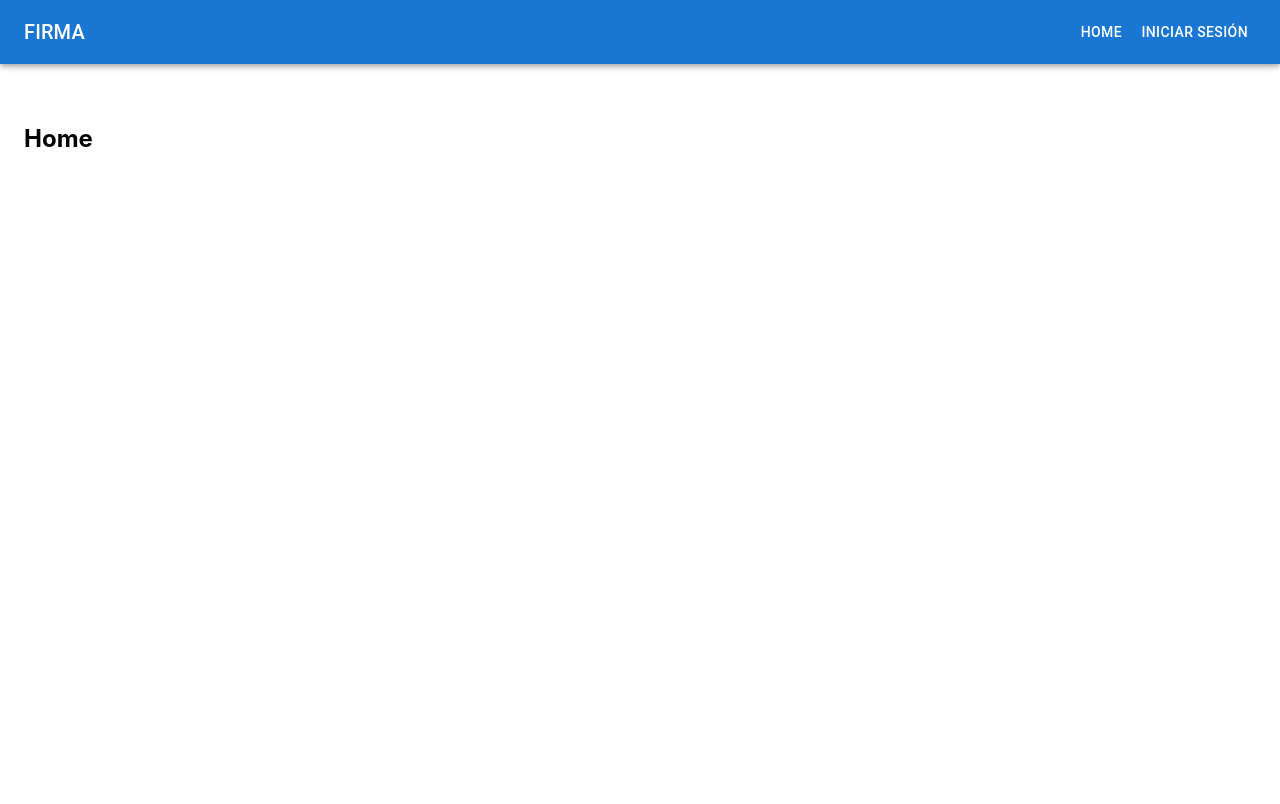
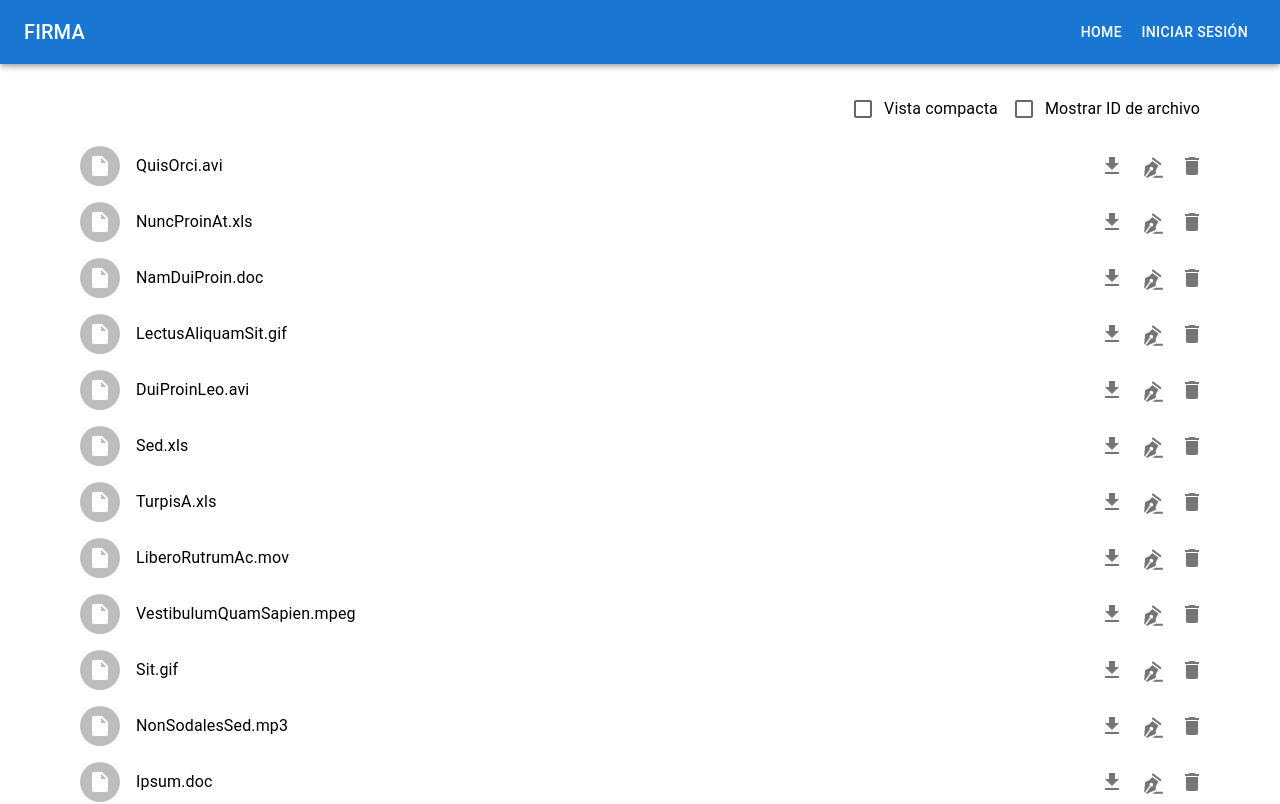
Before and after one commit to unal-swarch-2022i-1A/firma_wa, a React (Create React App) app: page / in a window 1280 px wide. Shown: the top 804 px of the page. Built offline with nearby package versions, Linux system fonts and the light colour scheme.

Commit message:
List mocj Docs

```diff
--- /dev/null
+++ b/src/assets/icons/SignIcon.tsx
@@ -0,0 +1,12 @@
+import * as React from 'react';
+import SvgIcon, { SvgIconProps } from '@mui/material/SvgIcon';
+
+function SignIcon(props: SvgIconProps) {
+    return (
+        <SvgIcon {...props} viewBox="-150 -150 1150 1150">
+            <g><path d="M836,373.3c-7.7,11.2-22.9,13.7-33.8,5.7L427.3,102.1c-10.9-8.1-13.5-23.8-5.8-34.9l32.2-46.8c7.7-11.2,22.9-13.7,33.8-5.7l374.9,276.9c10.9,8.1,13.5,23.8,5.8,34.9L836,373.3z" /><path d="M729.8,427.7c10-13.3,10.8-23.7-0.6-32.1L450.2,192.9c-16-13.1-26.4-10.7-33.5,4.9c0,0-55.6,144.2-292.1,212.7c-21.5,6.1-31.2,26.6-31.5,38.5L48.2,886.2c-0.3,11.9,6.3,26.6,14.6,32.8c8.3,6.2,20.8,3.5,27.8-5.9l215-291c11.1-13.6,12.3-18.7,7.4-38c0,0-12.7-50.9,9.8-81.7c29.2-39.9,84-47.7,122.5-17.5c38.5,30.2,46,87,16.9,126.9c-22.5,30.8-73.3,31.8-73.3,31.8c-18.6-0.9-23.7,3.7-33.5,17.5L141.3,950.9c-7,9.4-5.1,22.8,4.2,29.7l2.6,1.9c9.3,6.9,25.8,9.5,36.6,5.7l402.7-174.2c10.9-3.6,27.8-19.6,24.3-37.4C569.3,625.7,729.8,427.7,729.8,427.7z" /><path d="M951.8,957.3c0,23.7-7.9,32.7-28.8,32.7H455.5c-20.9,0-22.5-8.2-3.6-18.3l124.4-66.2c18.9-10.1,51.5-18.3,72.5-18.3h274.9c20.9,0,28.2,6.6,28.2,30.3V957.3L951.8,957.3z" /></g>
+        </SvgIcon>
+    );
+}
+
+export default SignIcon;
--- a/src/components/DrawerAppBar.tsx
+++ b/src/components/DrawerAppBar.tsx
@@ -125,7 +125,7 @@ export default function DrawerAppBar(props: Props) {
                     {drawerContent}
                 </Drawer>
             </Box>
-            <Box component="main" sx={{ p: 3 }}>
+            <Box component="main" sx={{ p: 3, width: 1 }}>
                 <Toolbar />
                 <Outlet />
             </Box>
--- a/src/views/Home.tsx
+++ b/src/views/Home.tsx
@@ -1,7 +1,9 @@
-export default function Home() {
+import ListDocs from './fragments/ListDocs';
+
+function Home() {
     return (
-        <main style={{ padding: "1rem 0" }}>
-            <h2>Home</h2>
-        </main>
+        <ListDocs />
     );
 }
+
+export default Home
--- /dev/null
+++ b/src/views/fragments/ListDocs.tsx
@@ -0,0 +1,224 @@
+import * as React from 'react';
+import { styled } from '@mui/material/styles';
+import Container from '@mui/material/Container';
+import Box from '@mui/material/Box';
+import List from '@mui/material/List';
+import ListItem from '@mui/material/ListItem';
+import ListItemAvatar from '@mui/material/ListItemAvatar';
+import ListItemIcon from '@mui/material/ListItemIcon';
+import ListItemText from '@mui/material/ListItemText';
+import Avatar from '@mui/material/Avatar';
+import IconButton from '@mui/material/IconButton';
+import FormGroup from '@mui/material/FormGroup';
+import FormControlLabel from '@mui/material/FormControlLabel';
+import Checkbox from '@mui/material/Checkbox';
+import Grid from '@mui/material/Grid';
+import Typography from '@mui/material/Typography';
+import FolderIcon from '@mui/icons-material/Folder';
+import DeleteIcon from '@mui/icons-material/Delete';
+import SignIcon from '../../assets/icons/SignIcon';
+import FileDownloadIcon from '@mui/icons-material/FileDownload';
+import InsertDriveFileIcon from '@mui/icons-material/InsertDriveFile';
+
+/**
+ * Lista de archivos generados con https://www.mockaroo.com/
+ */
+const files = [{
+    "id": 1,
+    "name": "QuisOrci.avi",
+    "path": "0x5f60d15965f1375b77b1abf5819b594e2fa92b2e",
+    "author": 1
+}, {
+    "id": 2,
+    "name": "NuncProinAt.xls",
+    "path": "0x9dd39918caad9d438d8fd053cc4282ca38a6bcc0",
+    "author": 1
+}, {
+    "id": 3,
+    "name": "NamDuiProin.doc",
+    "path": "0x553848c1d3f4bf5ae175e259829f5dfe908a34f1",
+    "author": 1
+}, {
+    "id": 4,
+    "name": "LectusAliquamSit.gif",
+    "path": "0x1a5cc95e492e4cbfc7a5ccc16205c8e4a9f93c59",
+    "author": 1
+}, {
+    "id": 5,
+    "name": "DuiProinLeo.avi",
+    "path": "0xae322cd2ced8ae0acb0f3b8aa4a73a6524afaa12",
+    "author": 1
+}, {
+    "id": 6,
+    "name": "Sed.xls",
+    "path": "0x03ff5c216da15a478caff2f9372716ce73b8c7ba",
+    "author": 1
+}, {
+    "id": 7,
+    "name": "TurpisA.xls",
+    "path": "0xa4fee0c26ecb17512ab1076497552edca6195c4b",
+    "author": 1
+}, {
+    "id": 8,
+    "name": "LiberoRutrumAc.mov",
+    "path": "0x7816b96e061cd8a6dd28ae3d811bb7ac0b080d55",
+    "author": 1
+}, {
+    "id": 9,
+    "name": "VestibulumQuamSapien.mpeg",
+    "path": "0x6bd41ff040f7bdad4354975aaccdc98a59ad391c",
+    "author": 1
+}, {
+    "id": 10,
+    "name": "Sit.gif",
+    "path": "0x0115321535693eb8f6301e72c42ffe877338ff01",
+    "author": 1
+}, {
+    "id": 11,
+    "name": "NonSodalesSed.mp3",
+    "path": "0x72e8c613602b738f8177fc7da1d98d23bb1f0f82",
+    "author": 1
+}, {
+    "id": 12,
+    "name": "Ipsum.doc",
+    "path": "0xac480ae27265f297d8d71156714b4c060cabdb0d",
+    "author": 1
+}, {
+    "id": 13,
+    "name": "SapienPlacerat.xls",
+    "path": "0xdc7d30c557911701762f43f0e9d910a4d3ede19f",
+    "author": 1
+}, {
+    "id": 14,
+    "name": "Nullam.jpeg",
+    "path": "0x564560c4652bbe5ec4702b107f57e9f5820c52f7",
+    "author": 1
+}, {
+    "id": 15,
+    "name": "SemSed.mov",
+    "path": "0x2850c36af139069463234352a69f04f2ff0eb460",
+    "author": 1
+}, {
+    "id": 16,
+    "name": "Cras.png",
+    "path": "0xa63071415a9ec715c5f1fdbb44b0496d2792306a",
+    "author": 1
+}, {
+    "id": 17,
+    "name": "Consequat.avi",
+    "path": "0x3fc151d4631766a9bb949d0b46005218b94ebd08",
+    "author": 1
+}, {
+    "id": 18,
+    "name": "PotentiCrasIn.avi",
+    "path": "0x2650bf26c6ac3811c9b5237384f0343176b8a39e",
+    "author": 1
+}, {
+    "id": 19,
+    "name": "Posuere.avi",
+    "path": "0xac7a6e42385fee69ea4533fca6ec6404cd198604",
+    "author": 1
+}, {
+    "id": 20,
+    "name": "Non.mp3",
+    "path": "0xecea95ba07023f9f598a1c8a795bf6c032c7b206",
+    "author": 1
+}];
+
+
+/**
+ * Genera los elementos ListItem para cada archivo
+ * TODO:
+ *  - Donwload action
+ *  - Sign action
+ *  - Delete action
+ *  - Upload action
+ * @param isFileIdShowed muestra o no muestra el texto secundario
+ * @returns ListItem[] devuelve elementos React tipo ListItem
+ */
+function generateListItems(isFileIdShowed: boolean) {
+    return files.map((file) =>
+        <ListItem
+            secondaryAction={
+                <Grid container spacing={1.5}>
+                    <Grid item>
+                        <IconButton edge="end" aria-label="descargar">
+                            <FileDownloadIcon />
+                        </IconButton>
+                    </Grid>
+                    <Grid item>
+                        <IconButton edge="end" aria-label="firmar">
+                            <SignIcon />
+                        </IconButton>
+                    </Grid>
+                    <Grid item>
+                        <IconButton edge="end" aria-label="eliminar">
+                            <DeleteIcon />
+                        </IconButton>
+                    </Grid>
+                </Grid>
+            }
+        >
+            <ListItemAvatar>
+                <Avatar>
+                    <InsertDriveFileIcon />
+                </Avatar>
+            </ListItemAvatar>
+            <ListItemText
+                primary={file.name}
+                secondary={isFileIdShowed ? file.path : null}
+            />
+        </ListItem>
+    );
+}
+
+const ListDocsTheme = styled('div')(({ theme }) => ({
+    backgroundColor: theme.palette.background.paper,
+}));
+
+export default function ListDocs() {
+    // States:
+    const [isCompact, setIsCompact] = React.useState(false);
+    const [isFileIdShowed, setIsFileIdShowed] = React.useState(false);
+
+    // React element:
+    return (
+        <Container>
+            <Box>
+                <Grid container justifyContent="flex-end">
+                    <Grid item>
+                        <FormGroup row sx={{ display: 'inline' }}>
+                            <FormControlLabel
+                                control={
+                                    <Checkbox
+                                        checked={isCompact}
+                                        onChange={(event) => setIsCompact(event.target.checked)}
+                                    />
+                                }
+                                label="Vista compacta"
+                            />
+                            <FormControlLabel
+                                control={
+                                    <Checkbox
+                                        checked={isFileIdShowed}
+                                        onChange={(event) => setIsFileIdShowed(event.target.checked)}
+                                    />
+                                }
+                                label="Mostrar ID de archivo"
+                            />
+                        </FormGroup>
+                    </Grid>
+                </Grid>
+                <Grid container spacing={2}>
+                    <Grid item md={true}>
+                        <ListDocsTheme>
+                            <List dense={isCompact}>
+                                {generateListItems(isFileIdShowed)}
+                            </List>
+                        </ListDocsTheme>
+                    </Grid>
+                </Grid>
+            </Box>
+        </Container>
+    );
+}
```
Also changed, not shown: src/assets/icons/SignIcon.svg (added).
